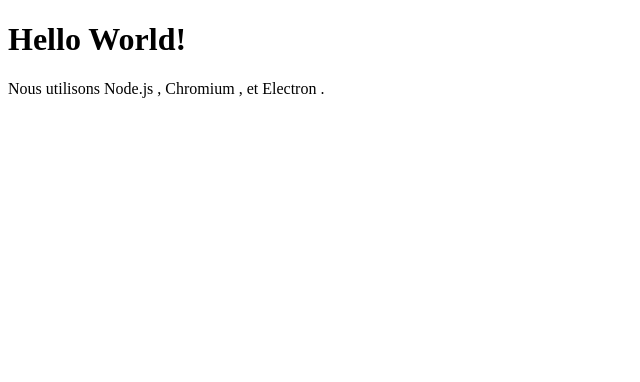
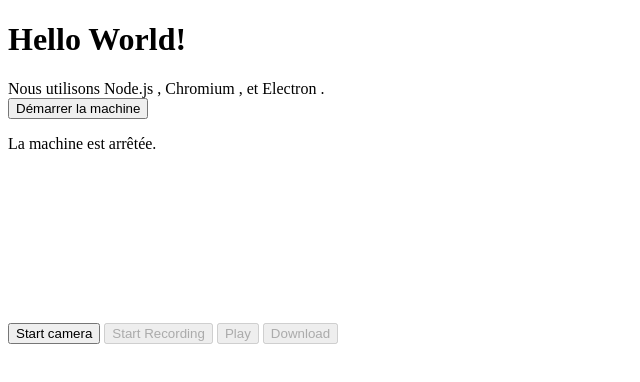
Before and after one commit to Osaring/RecordYourCourse, an Electron app: page project/views/index.html in a window 800 px wide. Shown: the whole page, without its empty margins (0-640 px from the left). Drawn offline with Linux system fonts and the light colour scheme.

Commit message:
Je n'en sais rien

```diff
--- /dev/null
+++ b/project/css/main.css
@@ -0,0 +1,30 @@
+button {
+    margin: 0 3px 10px 0;
+    padding-left: 2px;
+    padding-right: 2px;
+    width: 99px;
+  }
+
+  button:last-of-type {
+    margin: 0;
+  }
+
+  p.borderBelow {
+    margin: 0 0 20px 0;
+    padding: 0 0 20px 0;
+  }
+
+  video {
+    vertical-align: top;
+    --width: 25vw;
+    width: var(--width);
+    height: calc(var(--width) * 0.5625);
+  }
+
+  video:last-of-type {
+    margin: 0 0 20px 0;
+  }
+
+  video#gumVideo {
+    margin: 0 20px 20px 0;
+  }
--- a/project/package.json
+++ b/project/package.json
@@ -16,7 +16,8 @@
     "url": "https://github.com/Osaring/RecordYourCourse/issues"
   },
   "homepage": "https://github.com/Osaring/RecordYourCourse#readme",
-  "devDependencies": {
+  "devDependencies": {},
+  "dependencies": {
     "electron": "^15.1.1"
   }
 }
--- a/project/views/index.html
+++ b/project/views/index.html
@@ -5,12 +5,26 @@
     <!-- https://developer.mozilla.org/en-US/docs/Web/HTTP/CSP -->
     <meta http-equiv="Content-Security-Policy" content="default-src 'self'; script-src 'self'">
     <meta http-equiv="X-Content-Security-Policy" content="default-src 'self'; script-src 'self'">
-    <title>Hello World!</title>
+    <title>Test de record</title>
   </head>
   <body>
     <h1>Hello World!</h1>
     Nous utilisons Node.js <span id="node-version"></span>,
     Chromium <span id="chrome-version"></span>,
     et Electron <span id="electron-version"></span>.
+    <form>
+      <input type="button" value="Démarrer la machine" onclick=>
+    </form>
+    <p>La machine est arrêtée.</p>
+
+    <video id="gum" playsinline autoplay muted></video>
+    <video id="recorded" playsinline loop></video>
+
+    <div>
+      <button id="start">Start camera</button>
+      <button id="record" disabled>Start Recording</button>
+      <button id="play" disabled>Play</button>
+      <button id="download" disabled>Download</button>
+    </div>
   </body>
 </html>
```
